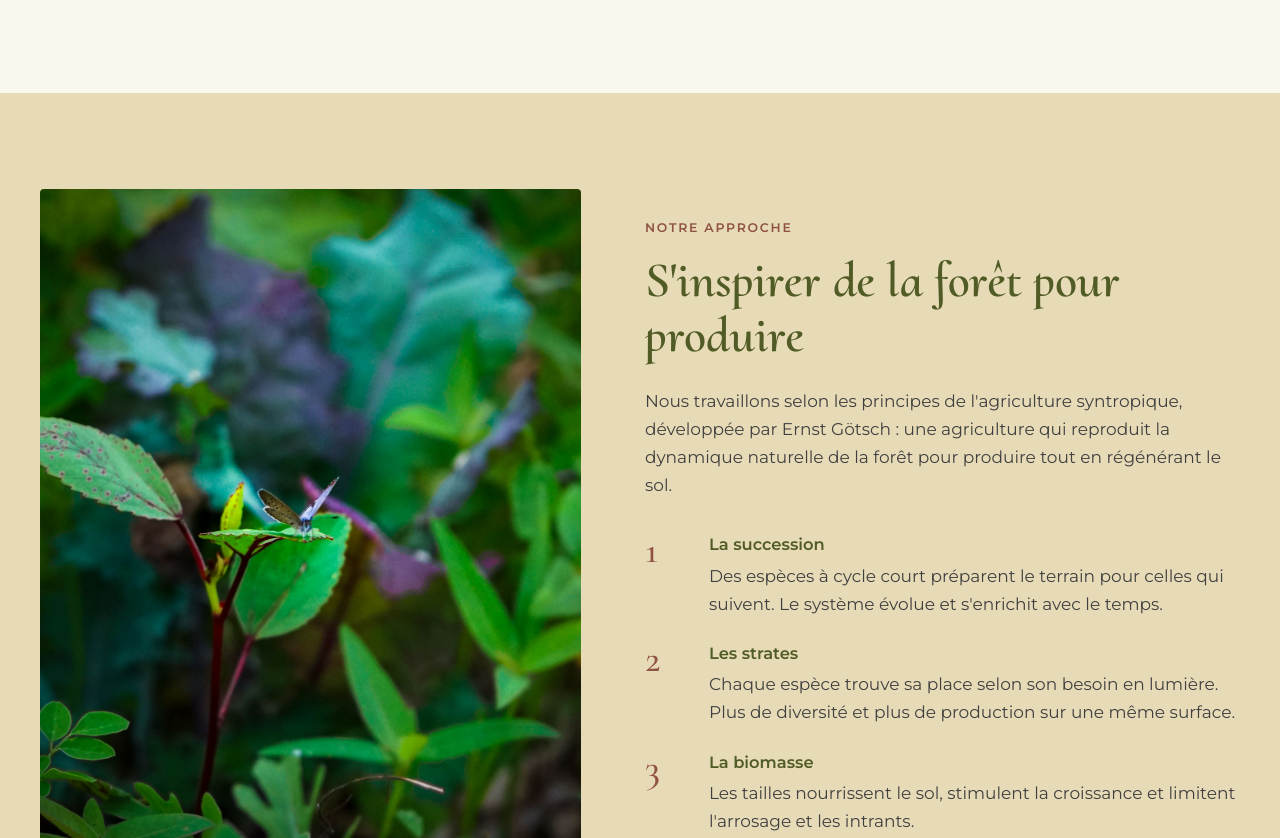
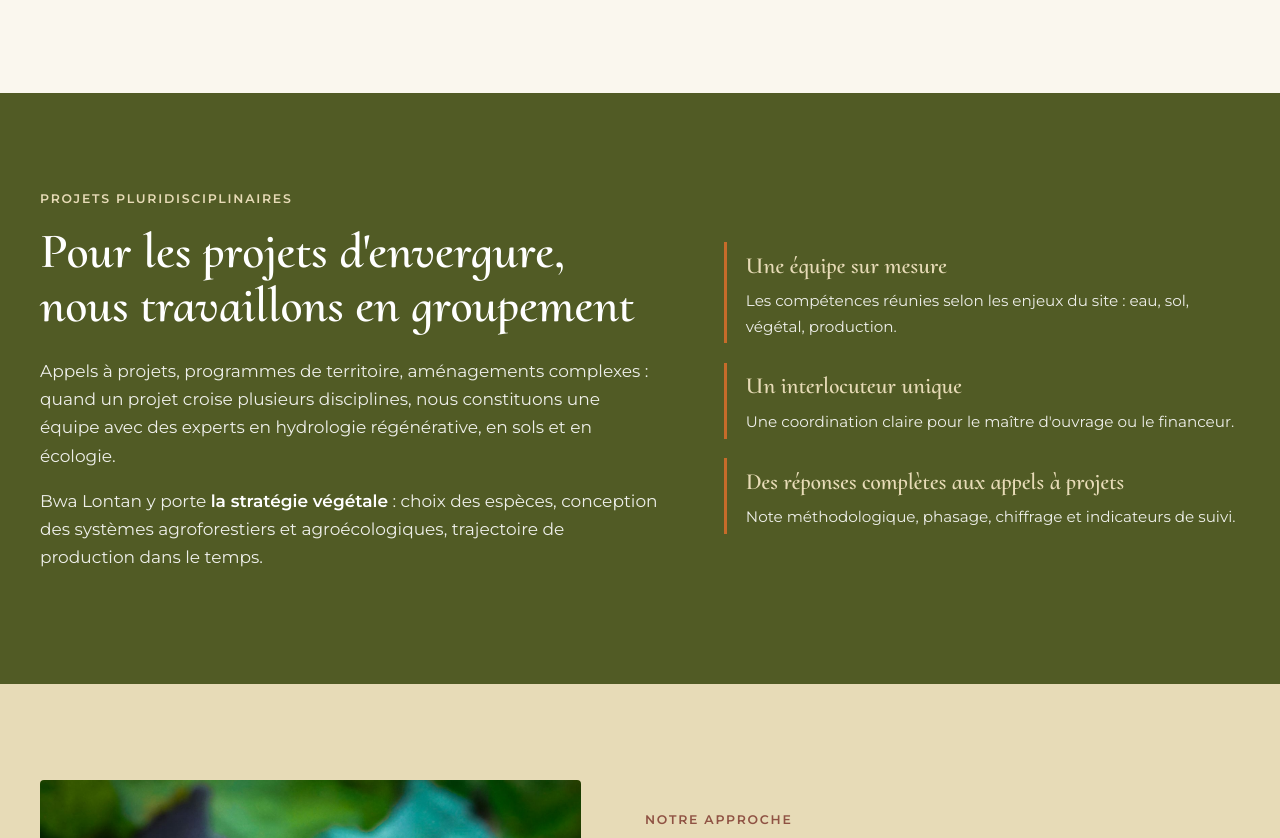
Before and after one commit to bwalontan/site-bwalontan, a plain HTML site: page index.html in a window 1280 px wide. Shown: the part 2099-2937 px from the top of the page. Drawn offline with Linux system fonts and the light colour scheme.

Commit message:
Section groupements d'experts pluridisciplinaires
Co-Authored-By: Claude Opus 5.5 <noreply@anthropic.com>
Claude-Session: https://claude.ai/code/session_01E5dwHA4jkcmvAnokRCMsnH

```diff
--- a/assets/css/style.css
+++ b/assets/css/style.css
@@ -123,6 +123,16 @@ section { padding: 6rem 0; }
 .offer-body .more { margin-top: auto; font-weight: 600; font-size: .92rem; text-decoration: none; }
 .offer-body .more::after { content: " →"; }
 
+/* Groupements */
+.consortium { background: var(--olive); color: rgba(255,255,255,.9); }
+.consortium h2 { color: #fff; }
+.consortium .eyebrow { color: var(--creme); }
+.consortium strong { color: #fff; }
+.consortium-grid { display: grid; grid-template-columns: 1.2fr 1fr; gap: 4rem; align-items: center; }
+.consortium-list { list-style: none; margin: 0; padding: 0; display: grid; gap: 1.2rem; }
+.consortium-list li { border-left: 3px solid var(--orange); padding: .3rem 0 .3rem 1.2rem; font-size: .95rem; }
+.consortium-list strong { display: block; font-family: var(--serif); font-size: 1.45rem; font-weight: 600; color: var(--creme); margin-bottom: .2rem; }
+
 /* Approche */
 .approach { background: var(--creme); }
 .approach-grid { display: grid; grid-template-columns: 1fr 1.1fr; gap: 4rem; align-items: center; }
@@ -178,7 +188,7 @@ section { padding: 6rem 0; }
 /* Responsive */
 @media (max-width: 960px) {
   .offers, .audiences { grid-template-columns: 1fr; }
-  .approach-grid, .team-grid, .footer-grid { grid-template-columns: 1fr; gap: 2.5rem; }
+  .approach-grid, .team-grid, .footer-grid, .consortium-grid { grid-template-columns: 1fr; gap: 2.5rem; }
   .projects { grid-template-columns: 1fr; }
   .nav { display: none; position: absolute; top: 76px; left: 0; right: 0; background: var(--papier); flex-direction: column; padding: 1.5rem; gap: 1.2rem; border-bottom: 1px solid rgba(81,91,37,.15); }
   .nav.open { display: flex; }
--- a/index.html
+++ b/index.html
@@ -107,6 +107,24 @@
     </div>
   </section>
 
+
+  <!-- GROUPEMENTS -->
+  <section class="consortium">
+    <div class="container consortium-grid">
+      <div>
+        <span class="eyebrow">Projets pluridisciplinaires</span>
+        <h2>Pour les projets d'envergure, nous travaillons en groupement</h2>
+        <p>Appels à projets, programmes de territoire, aménagements complexes : quand un projet croise plusieurs disciplines, nous constituons une équipe avec des experts en hydrologie régénérative, en sols et en écologie.</p>
+        <p>Bwa Lontan y porte <strong>la stratégie végétale</strong> : choix des espèces, conception des systèmes agroforestiers et agroécologiques, trajectoire de production dans le temps.</p>
+      </div>
+      <ul class="consortium-list">
+        <li><strong>Une équipe sur mesure</strong>Les compétences réunies selon les enjeux du site : eau, sol, végétal, production.</li>
+        <li><strong>Un interlocuteur unique</strong>Une coordination claire pour le maître d'ouvrage ou le financeur.</li>
+        <li><strong>Des réponses complètes aux appels à projets</strong>Note méthodologique, phasage, chiffrage et indicateurs de suivi.</li>
+      </ul>
+    </div>
+  </section>
+
   <!-- APPROCHE -->
   <section id="approche" class="approach">
     <div class="container approach-grid">
@@ -138,7 +156,7 @@
         </div>
         <div class="audience">
           <h3>Bailleurs &amp; programmes de coopération</h3>
-          <p>Basés à La Réunion, nous intervenons dans l'océan Indien : expertise en milieu tropical insulaire, ingénierie de formation et transfert de compétences aux acteurs locaux.</p>
+          <p>Basés à La Réunion, nous intervenons dans l'océan Indien : expertise en milieu tropical insulaire, groupements d'experts pour les appels à projets, ingénierie de formation et transfert de compétences aux acteurs locaux.</p>
         </div>
         <div class="audience">
           <h3>Porteurs de projets &amp; particuliers</h3>
```
